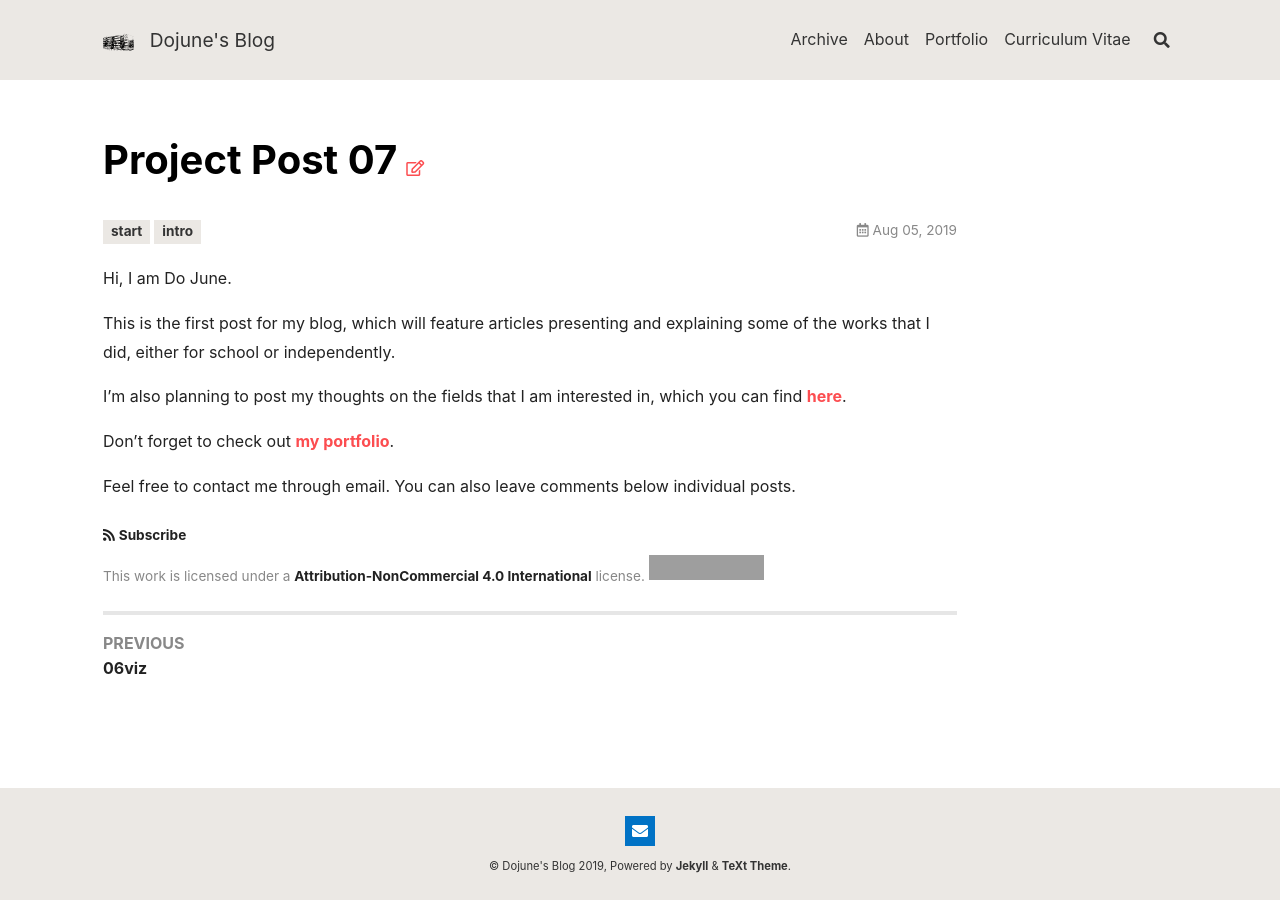
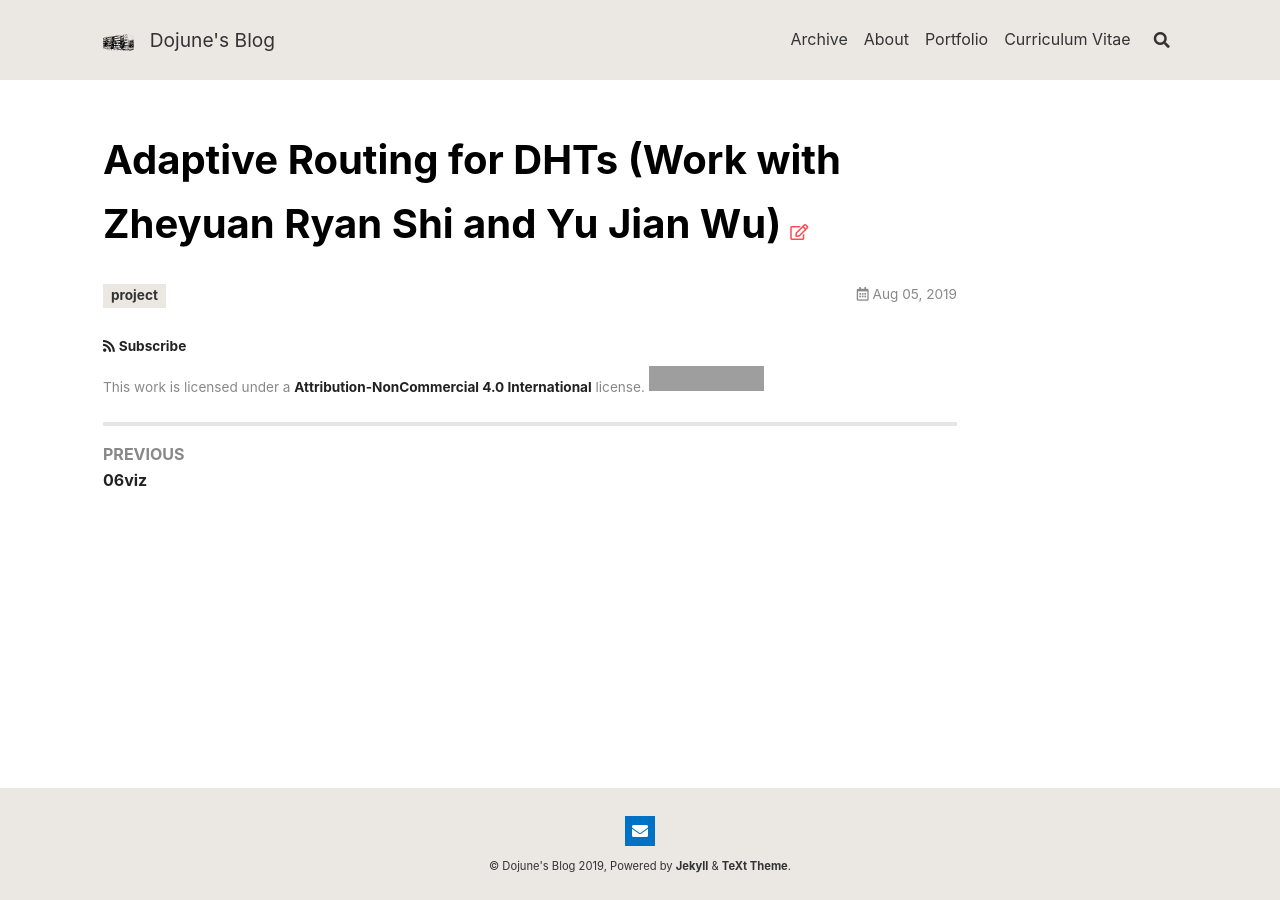
Before and after one commit to mindojune/mindojune.github.io, a Jekyll site: the page built from _posts/2019-08-05-07DHT.md, in a window 1280 px wide. Built offline with Jekyll 4.4.1, drawn with Linux system fonts in a browser that asks for light colours; nearby versions of some CDN libraries; comment, search, counter and statistics services are not loaded; grey boxes are pictures that could not be loaded.

Commit message:
Update 2019-08-05-07DHT.md

```diff
--- a/_posts/2019-08-05-07DHT.md
+++ b/_posts/2019-08-05-07DHT.md
@@ -1,20 +1,8 @@
 ---
 layout: article
-title: Project Post 07
+title: Adaptive Routing for DHTs (Work with Zheyuan Ryan Shi and Yu Jian Wu)
 tags:
-  - start
-  - intro
+  - project
 comment: true
-key: a0000
+key: a0007
 ---
-
-Hi, I am Do June.
-
-This is the first post for my blog, which will feature articles presenting and explaining some of the works that I did, either for school or independently.
-
-I'm also planning to post my thoughts on the fields that I am interested in, which you can find [here](https://mindojune.github.io/about.html).
-
-Don't forget to check out [my portfolio](https://mindojune.github.io/portfolio.html).
-
-Feel free to contact me through email.
-You can also leave comments below individual posts.
```
